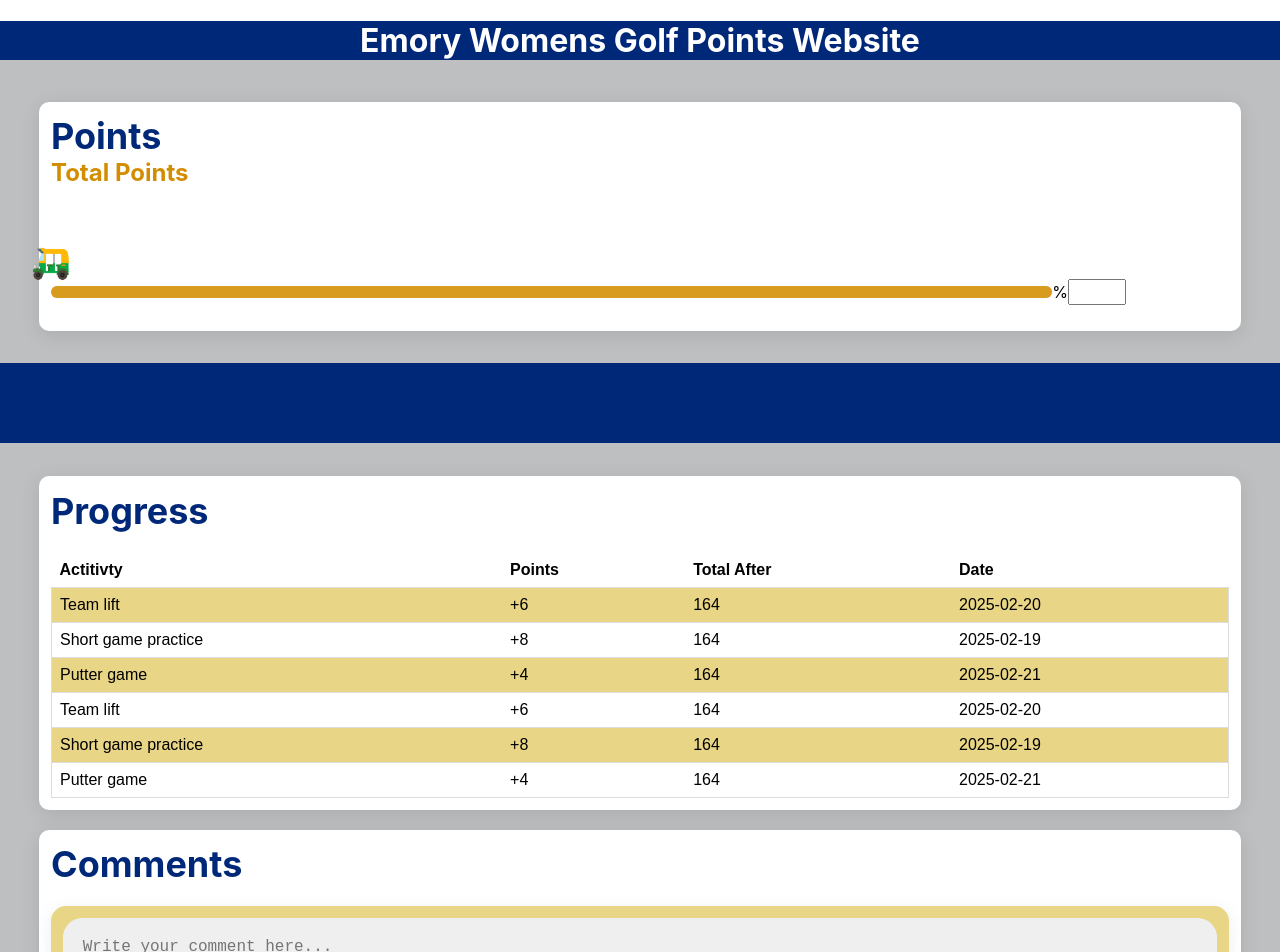
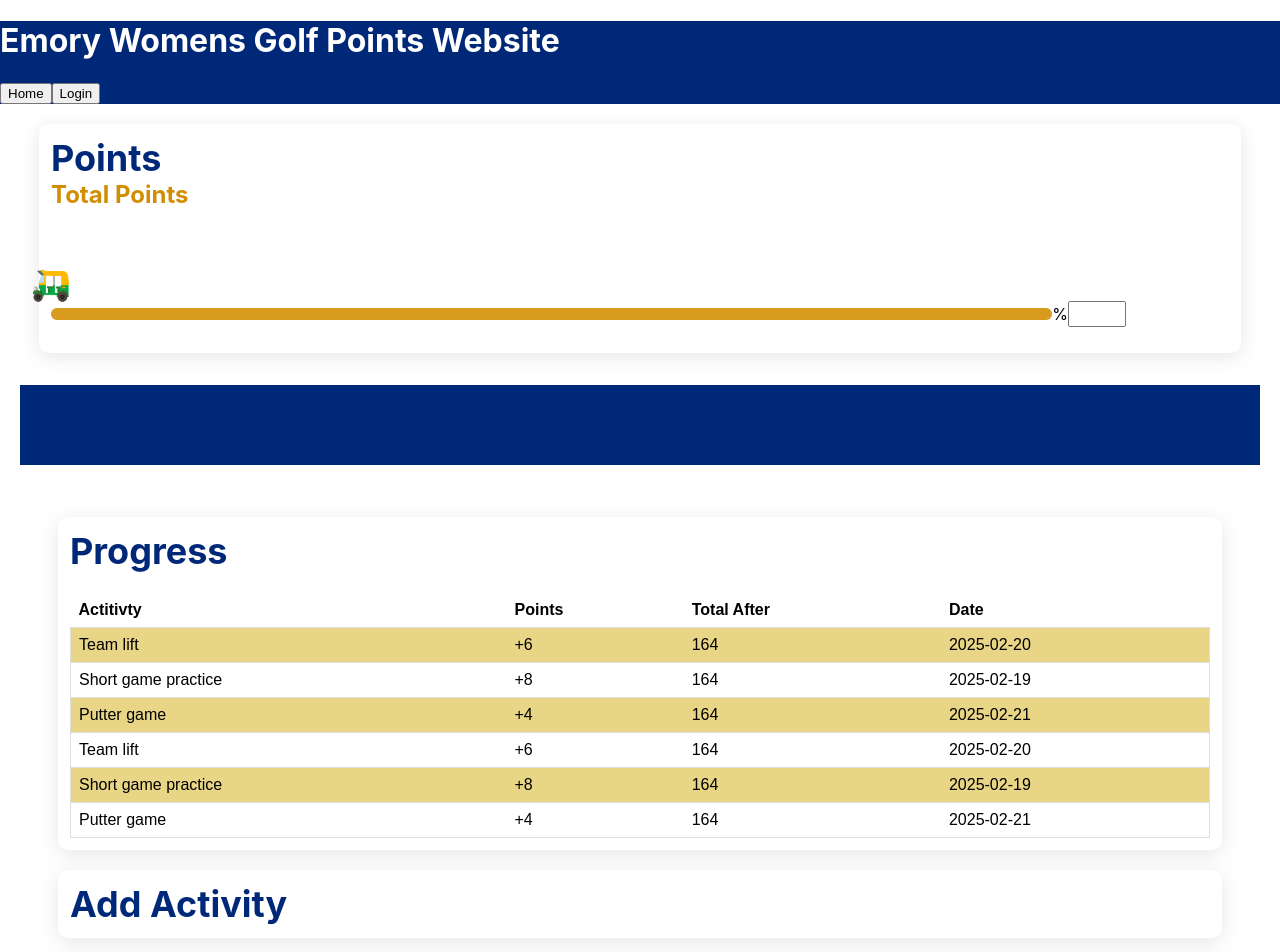
Before and after one commit to Z1M000/EWGweb, a React (Create React App) app in the folder frontend/: page / in a window 1280 px wide. Shown: the top 952 px of the page. Built offline with nearby package versions, Linux system fonts and the light colour scheme.

Commit message:
Rearranged home and login page

```diff
--- a/frontend/package.json
+++ b/frontend/package.json
@@ -9,6 +9,7 @@
     "@testing-library/user-event": "^13.5.0",
     "react": "^19.2.0",
     "react-dom": "^19.2.0",
+    "react-router-dom": "^7.9.6",
     "react-scripts": "5.0.1",
     "web-vitals": "^2.1.4"
   },
--- a/frontend/src/App.jsx
+++ b/frontend/src/App.jsx
@@ -7,25 +7,21 @@
 import Border from './components/Border';
 import Comments from './components/Comments';
 import Footer from './components/Footer';
+import AddActivity from './components/AddActivity';
+import { BrowserRouter as Router, Routes, Route } from "react-router-dom";
+import Home from "./components/Home";
+import Login from './components/Login';
 
 function App() {
   return (
-    <div className="App">
-      <Header></Header>
+     <Router>
+      <Header />
 
-      <div className="page-container">
-          <Roadmap> </Roadmap>
-      </div>
-
-      <Border></Border>
-
-      <div className="page-container">
-        <Progress></Progress>
-        <Comments></Comments>
-        <More></More>
-      </div>
-      <Footer></Footer>
-    </div>
+      <Routes>
+        <Route path="/" element={<Home />} />
+        <Route path="/login" element={<Login />} />
+      </Routes>
+    </Router>
   );
 }
 
--- /dev/null
+++ b/frontend/src/components/AddActivity.jsx
@@ -0,0 +1,15 @@
+import '../component_styles/AddActivity.css'
+
+function AddActivity() {
+  return (
+        <div className = "outer-container">
+      <div className = "middle-container">
+        <div className='points-container'>
+            <p className='point-value'>Add Activity </p>
+        </div>
+        </div>
+        </div>
+  );
+}
+
+export default AddActivity;
--- a/frontend/src/components/Header.jsx
+++ b/frontend/src/components/Header.jsx
@@ -1,12 +1,19 @@
 import '../component_styles/Header.css';
+import { Link } from "react-router-dom";
 
 function Header() {
   return (
     <header className="header">
       <h1>Emory Womens Golf Points Website</h1>
-      {/* <nav>
-        <a href="/login">Login</a>
-      </nav> */}
+      <nav>
+        <Link to="/">
+  <button className="login-button">Home</button>
+</Link>
+
+<Link to="/login">
+  <button className="login-button">Login</button>
+</Link>
+      </nav>
     </header>
   );
 }
--- /dev/null
+++ b/frontend/src/components/Home.jsx
@@ -0,0 +1,23 @@
+import Roadmap from './Roadmap';
+import Border from './Border';
+import Progress from './Progress';
+import AddActivity from './AddActivity';
+import Comments from './Comments';
+import More from './More';
+
+function Home() {
+  return (
+    <div className="page-container">
+      <Roadmap />
+      <Border />
+      <div className="page-container">
+        <Progress />
+        <AddActivity />
+        <Comments />
+        <More />
+      </div>
+    </div>
+  );
+}
+
+export default Home;
--- /dev/null
+++ b/frontend/src/components/Login.jsx
@@ -0,0 +1,7 @@
+function Login() {
+  return (
+    <h1>Login</h1>
+  );
+}
+
+export default Login;
```
Also changed, not shown: frontend/src/component_styles/AddActivity.css (added), 1 other file (tests, documents, lock files or other folders).
